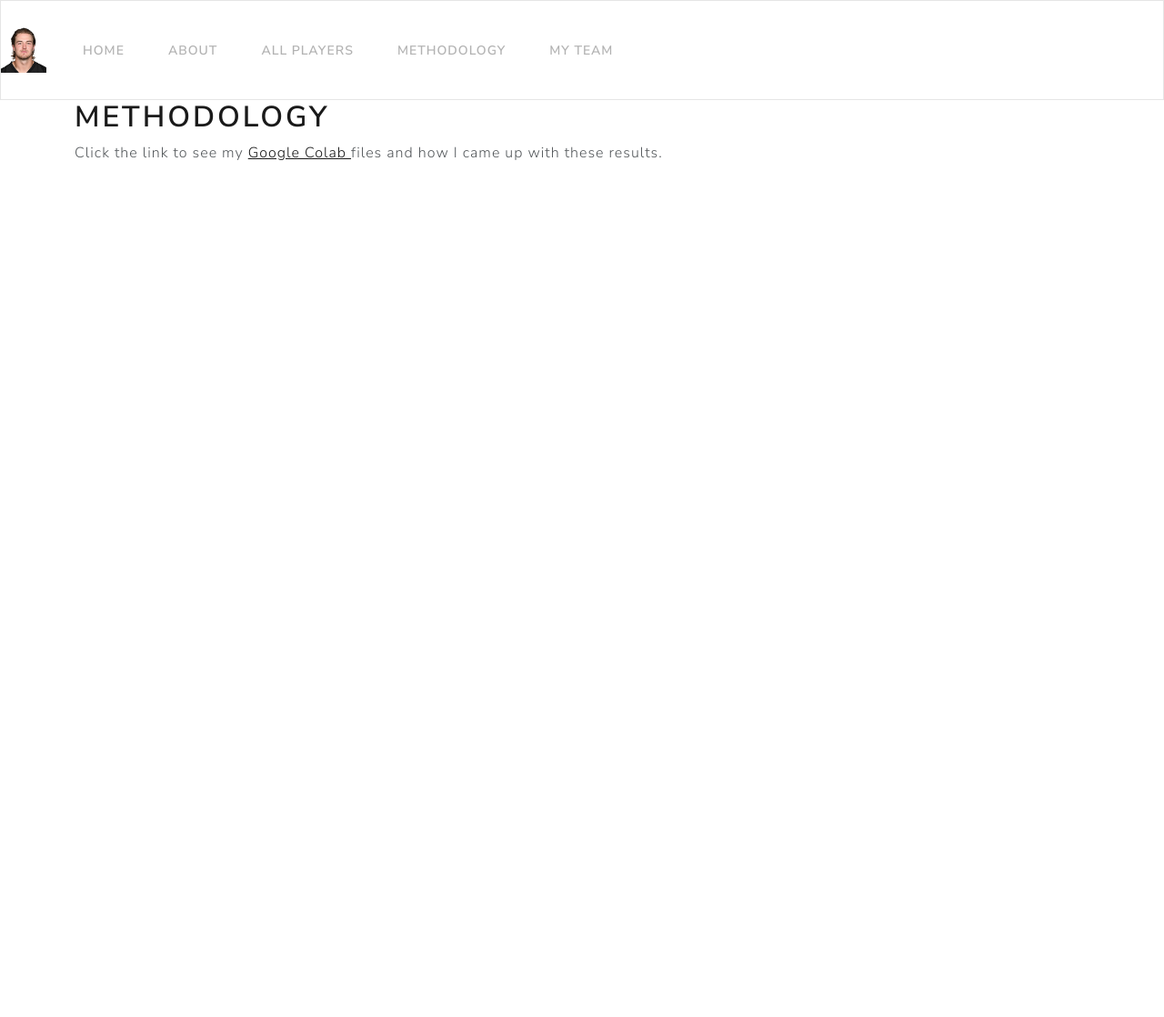
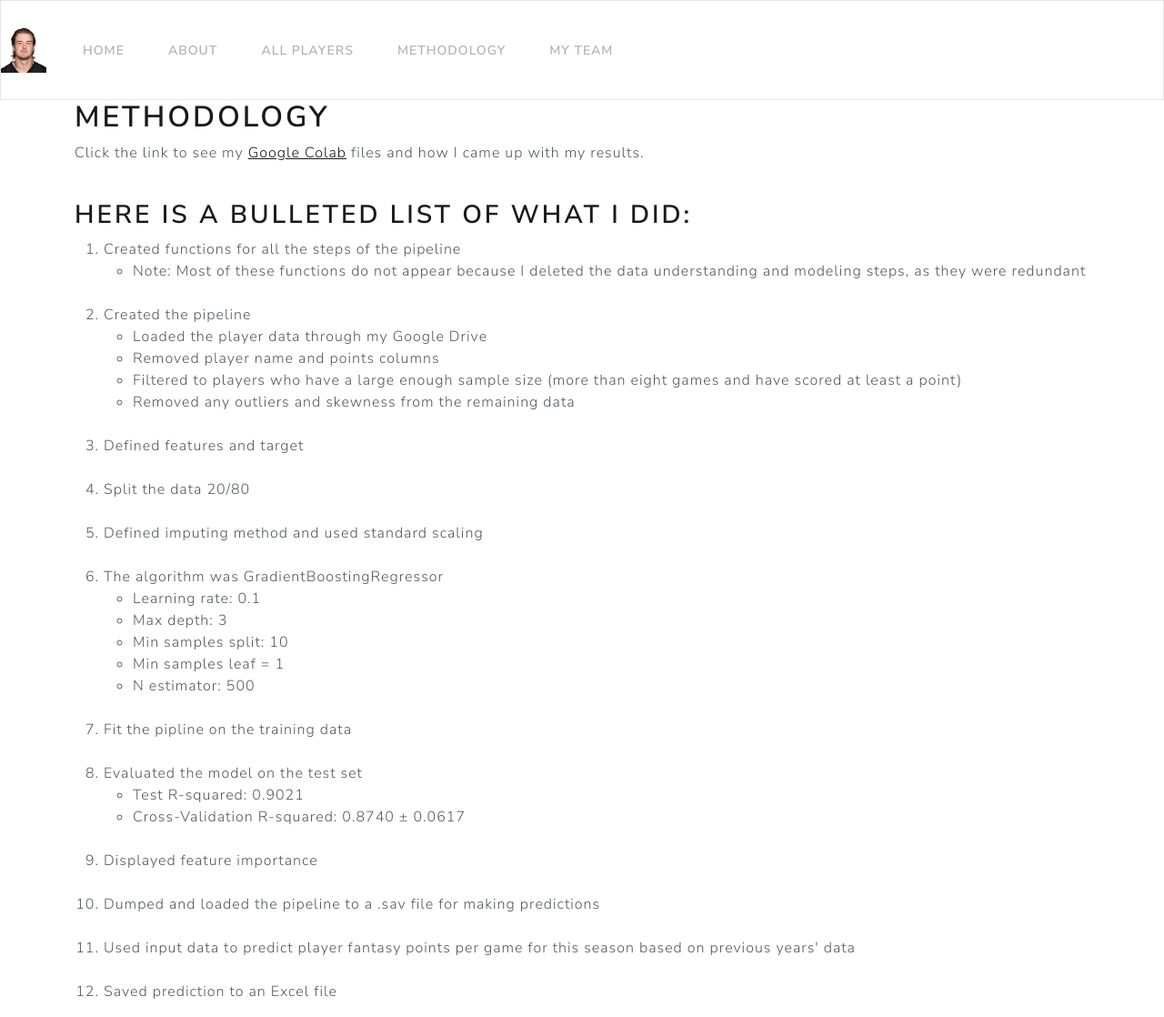
Before and after one commit to ekaznick/FantasyFootballPortfolio, a Django app: page /methodology in a window 1280 px wide. Shown: the whole page at 91% size. Before the commit the page ends 176 px from the top, so only its background shows below. Run offline with Django 5.2, Linux system fonts and the light colour scheme; some libraries are stand-ins or nearby versions.

Commit message:
Updated methodology page to include steps taken.

```diff
--- a/templates/playerpages/index.html
+++ b/templates/playerpages/index.html
@@ -8,7 +8,7 @@
   <br />
   <h3>Quarterbacks</h3>
   <table
-    class="table table-bordered table-striped table-hover table-sm mx-auto my-4"
+    class="table table-bordered table-striped table-hover table-sm mx-auto"
   >
     <thead class="thead-dark">
       <tr>
--- a/templates/playerpages/methodology.html
+++ b/templates/playerpages/methodology.html
@@ -1,6 +1,57 @@
 {% extends 'base.html' %} {% load static %} {% block content %}
 <div class="container">
     <h1>Methodology</h1>
-    <p>Click the link to see my <a href="https://colab.research.google.com/drive/1j_5b9c508CTTYG0pnBMWfMxUWK-9UIrv?usp=sharing" target="_blank"> Google Colab </a>files and how I came up with these results.</p>
+    <p>Click the link to see my <a href="https://colab.research.google.com/drive/1j_5b9c508CTTYG0pnBMWfMxUWK-9UIrv?usp=sharing" target="_blank"> Google Colab</a> files and how I came up with my results.</p>
+    <br>
+    <h2>Here is a bulleted list of what I did:</h2>
+    <ol>
+        <li>Created functions for all the steps of the pipeline
+            <ul>
+                <li>Note: Most of these functions do not appear because I deleted the data understanding and modeling steps, as they were redundant</li>
+                <br>
+            </ul>
+        </li>
+        <li>Created the pipeline
+            <ul>
+                <li>Loaded the player data through my Google Drive</li>
+                <li>Removed player name and points columns</li>
+                <li>Filtered to players who have a large enough sample size (more than eight games and have scored at least a point)</li>
+                <li>Removed any outliers and skewness from the remaining data</li>
+                <br>
+            </ul>
+        </li>
+        <li>Defined features and target</li>
+        <br>
+        <li>Split the data 20/80</li>
+        <br>
+        <li>Defined imputing method and used standard scaling</li>
+        <br>
+        <li>The algorithm was GradientBoostingRegressor
+            <ul>
+                <li>Learning rate: 0.1</li>
+                <li>Max depth: 3</li>
+                <li>Min samples split: 10</li>
+                <li>Min samples leaf = 1</li>
+                <li>N estimator: 500</li>
+                <br>
+            </ul>
+        </li>
+        <li>Fit the pipline on the training data</li>
+        <br>
+        <li>Evaluated the model on the test set
+            <ul>
+                <li>Test R-squared: 0.9021</li>
+                <li>Cross-Validation R-squared: 0.8740 ± 0.0617</li>
+                <br>
+            </ul>
+        </li>
+        <li>Displayed feature importance</li>
+        <br>
+        <li>Dumped and loaded the pipeline to a .sav file for making predictions</li>
+        <br>
+        <li>Used input data to predict player fantasy points per game for this season based on previous years' data</li>
+        <br>
+        <li>Saved prediction to an Excel file</li>
+    </ol>
 </div>
 {% endblock %}
```
